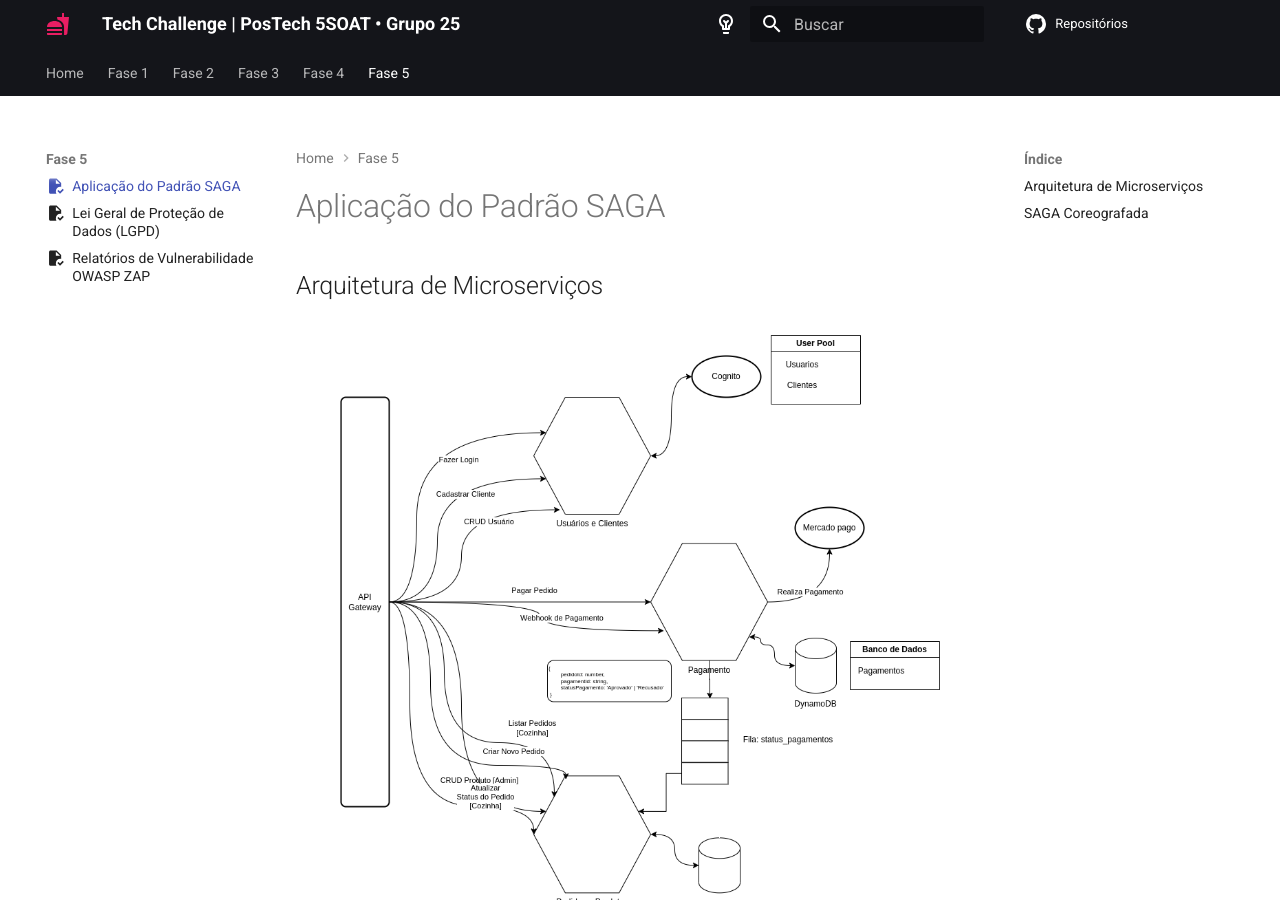
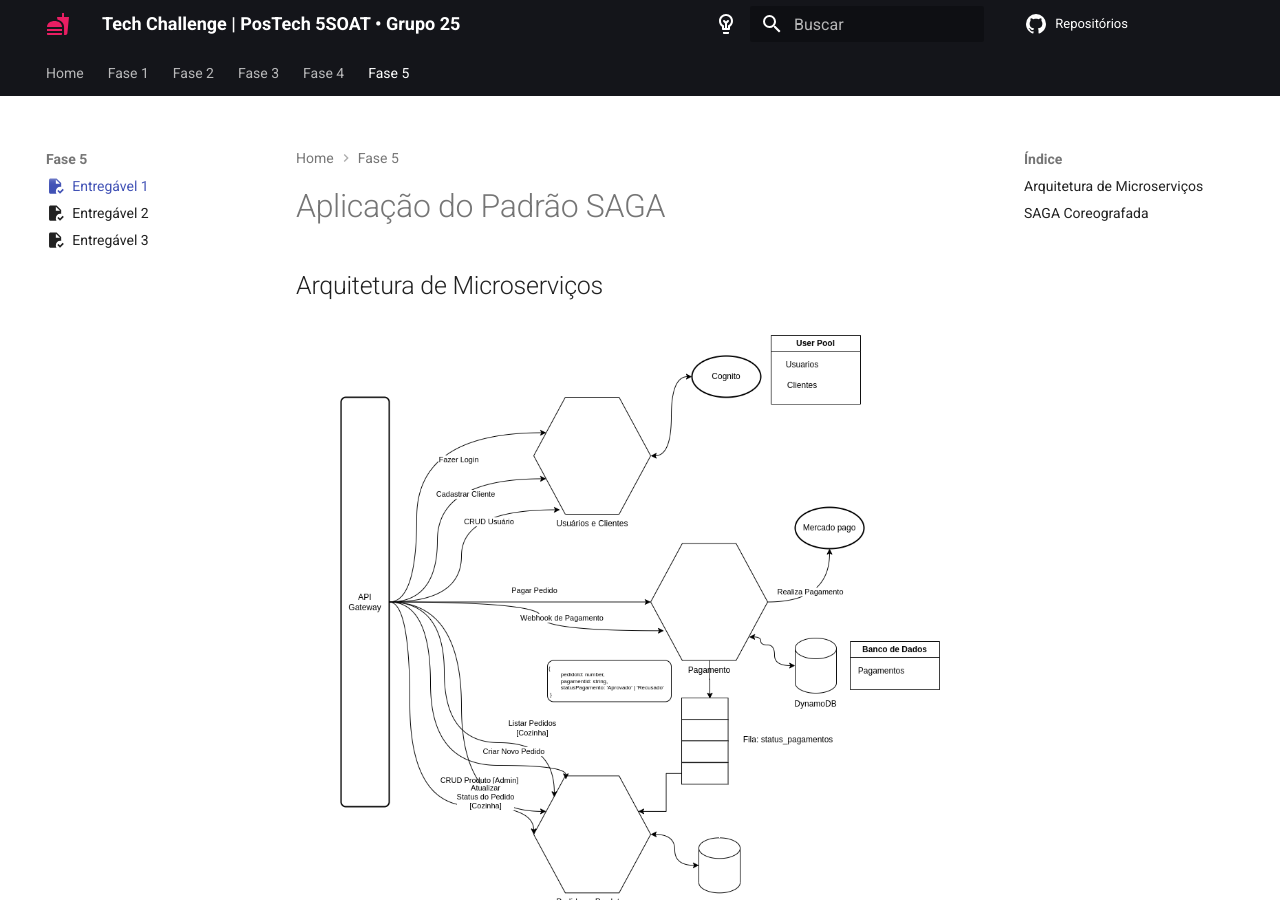
Before and after one commit to postech-5soat-grupo-25/postech-5soat-grupo-25.github.io, an MkDocs documentation site: the page built from docs/fase_5/entregavel_1.md, in a window 1280 px wide and 900 px high. Built offline with MkDocs 1.6.1 and Material for MkDocs 9.7.7, drawn with Linux system fonts in a browser that asks for light colours.

Commit message:
atualizando estrutura das docs

```diff
--- a/docs/fase_3/2_infraestrutura_terraform.md
+++ b/docs/fase_3/entregavel_2.md
@@ -1,7 +1,9 @@
 ---
-title: Infraestrutura com Terraform
+title: Entregável 2
 icon: material/file-check
 ---
+
+# Infraestrutura com Terraform
 
 ## Infraestrutura como Código
 
--- a/docs/fase_4/arquitetura_microservicos.md
+++ b/docs/fase_4/entregavel_1.md
@@ -1,7 +1,9 @@
 ---
-title: Arquitetura de Microserviços
+title: Entregável 1
 icon: material/file-check
 ---
+
+# Arquitetura de Microserviços
 
 <figure markdown>
   ![Arquitetura de Microserviços](../assets/images/fase_4/arquitetura_microservicos.png){ width="600" }
--- a/docs/fase_5/3_owasp.md
+++ /dev/null
@@ -1,8 +0,0 @@
----
-title: Relatórios de Vulnerabilidade OWASP ZAP
-icon: material/file-check
----
-
-## Antes
-
-## Depois
--- a/docs/fase_5/1_saga.md
+++ b/docs/fase_5/entregavel_1.md
@@ -1,7 +1,9 @@
 ---
-title: Aplicação do Padrão SAGA
+title: Entregável 1
 icon: material/file-check
 ---
+
+# Aplicação do Padrão SAGA
 
 ## Arquitetura de Microserviços
 
@@ -9,6 +11,8 @@ icon: material/file-check
   ![Arquitetura de Microserviços](../assets/images/fase_5/arquitetura_fila.png){ width="600" }
   <figcaption>Arquitetura de Microserviços</figcaption>
 </figure>
+
+---
 
 ## SAGA Coreografada
 
--- a/docs/fase_5/2_lgpd.md
+++ b/docs/fase_5/entregavel_2.md
@@ -1,7 +1,9 @@
 ---
-title: Lei Geral de Proteção de Dados (LGPD)
+title: Entregável 2
 icon: material/file-check
 ---
+
+# Lei Geral de Proteção de Dados (LGPD)
 
 ## Solicitação de Exclusão de Dados Pessoais
 
```
Also changed, not shown: docs/fase_3/entregavel_1.md (renamed from docs/fase_3/1_detalhes_banco_dados.md, +2 -0 lines), docs/fase_5/entregavel_3.md (added, +12 -0 lines).
